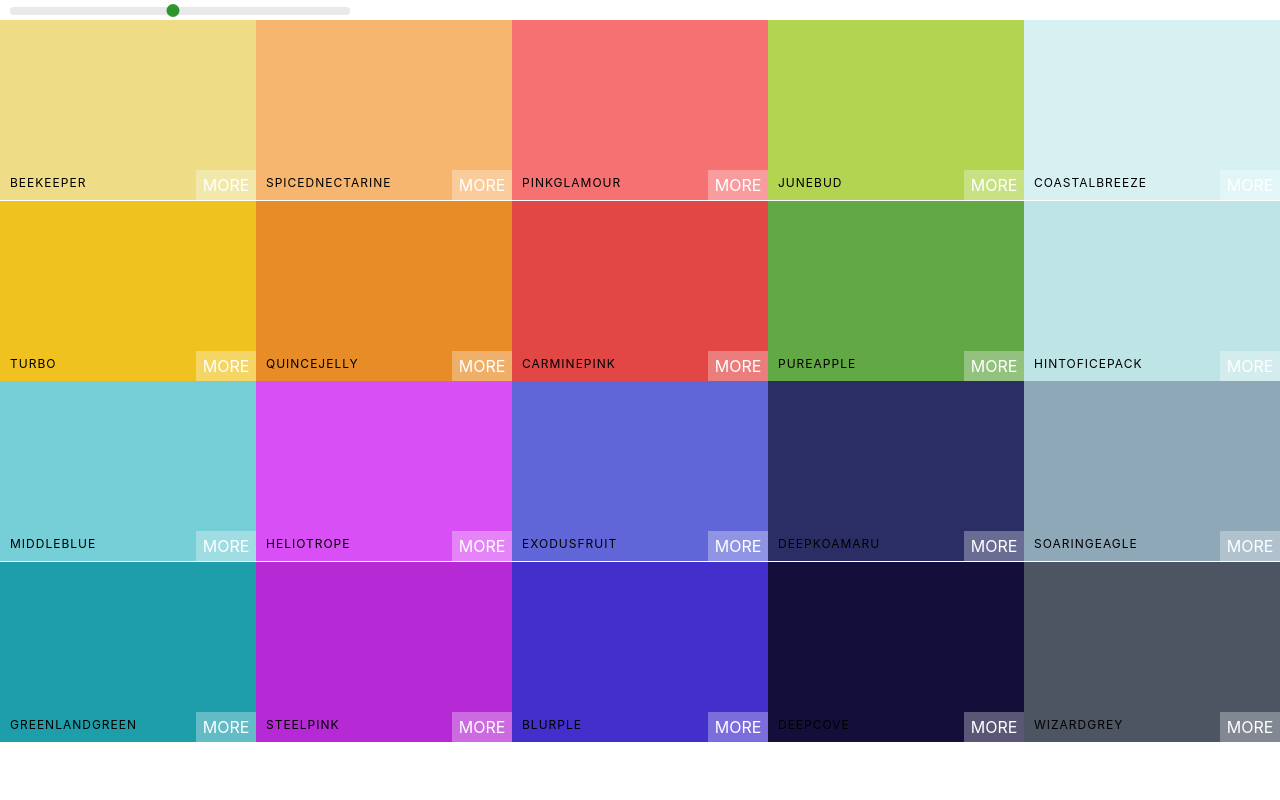
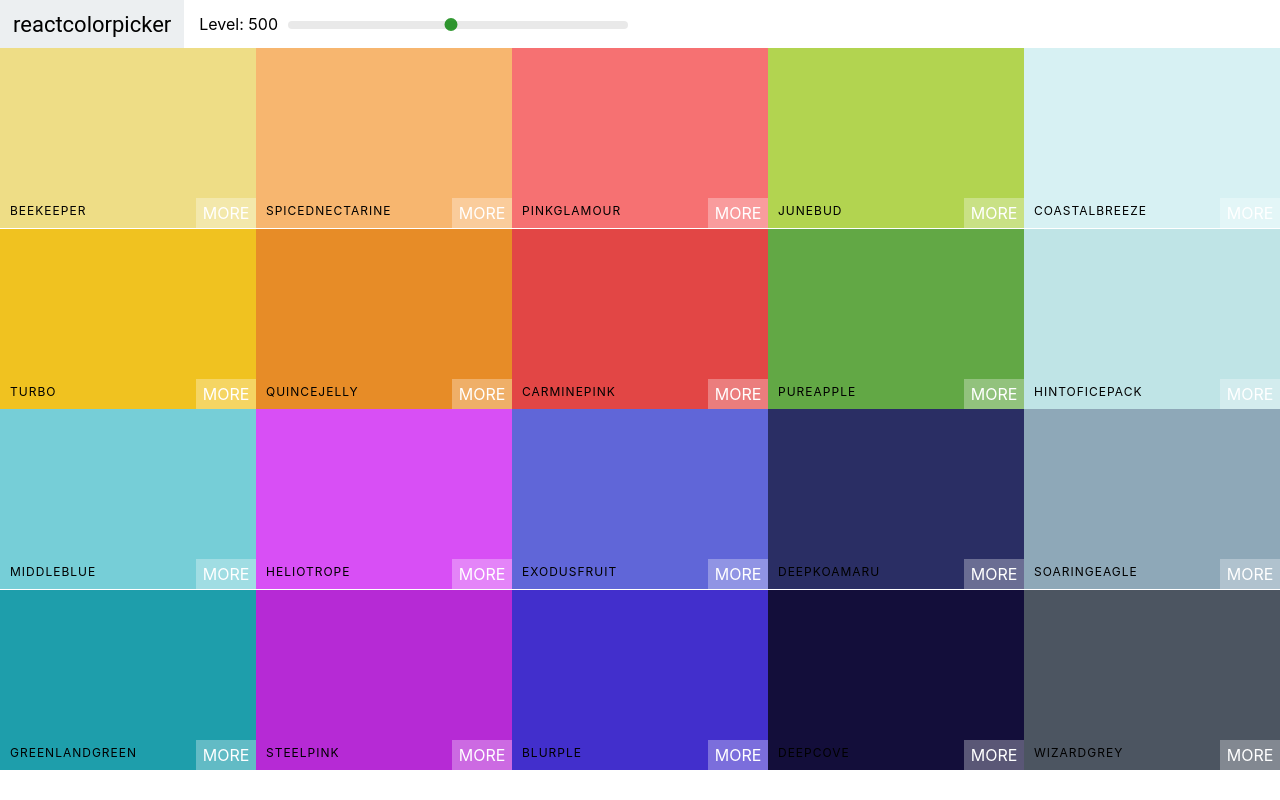
Before and after one commit to JuniorTavarez/color-app, a React (Create React App) app: page / in a window 1280 px wide. Built offline with nearby package versions, Linux system fonts and the light colour scheme.

Commit message:
navbar and font

```diff
--- /dev/null
+++ b/src/Navbar.css
@@ -0,0 +1,47 @@
+.Navbar{
+    display: flex;
+    align-items: center;
+    justify-content: flex-start;
+    height: 6vh;
+}
+.logo{
+    margin-right: 15px ;
+    padding: 0 13px;
+    font-size: 22px;
+    background-color: #eceff1;
+    font-family: Roboto;
+    height: 100%;
+    display: flex;
+    align-items: center;
+}
+.logo a{
+    text-decoration: none;
+    color: black;
+}
+.slider {
+    width: 340px;
+    margin: 0 10px;
+    display: inline-block;
+}
+
+.rc-slider-track {
+    background-color: transparent!important;
+}
+.rc-slider-rail {
+    height: 8px!important;
+}
+.rc-slider-handle,
+.rc-slider-handle:active,
+.rc-slider-handle:focus,
+.rc-slider-handle:hover
+{
+    background-color: green!important;
+    outline: none!important;
+    border: 2px solid green!important;
+    box-shadow: none!important;
+    width: 13px!important;
+    height: 13px!important;
+    margin-left: -7px!important;
+    margin-top: -3px!important;
+
+}
--- /dev/null
+++ b/src/Navbar.js
@@ -0,0 +1,30 @@
+import React, { Component } from 'react';
+import 'rc-slider/assets/index.css'
+import Slider from "rc-slider";
+import "./Navbar.css"
+
+class Navbar extends Component {
+    render() {
+        const {level, changeLevel} = this.props;
+        return (
+            <header className='Navbar'>
+            <div className='logo'>
+            <a href='#'>reactcolorpicker</a>
+            </div>
+            <div className="slider-container">
+            <span>Level: {level}</span>
+            <div className="slider">
+            <Slider
+                defaultValue={level}
+                min={100}
+                max={900}
+                step={100}
+                onAfterChange={changeLevel}/>
+            </div>
+            </div>
+            </header>
+        );
+    }
+}
+
+export default Navbar;
--- a/src/Palette.js
+++ b/src/Palette.js
@@ -1,8 +1,7 @@
 import React, {Component} from "react";
 import ColorBox from "./ColorBox";
-import 'rc-slider/assets/index.css'
 import './Palette.css'
-import Slider from "rc-slider";
+import Navbar from "./Navbar";
 
 
 export default class Palette extends Component {
@@ -22,10 +21,9 @@
          <ColorBox background={color.hex} name={color.id}/>
        ))
         return (
+
             <div className="Palette">
-            <div className="slider">
-            <Slider defaultValue={level} min={100} max={900} step={100} onAfterChange={this.changeLevel}/>
-            </div>
+            <Navbar level={level} changeLevel={this.changeLevel}/>
             {/*Navbar goes here */}
             <div className="Palette-colors"> {colorBoxes}</div>
              {/*Footer */}
```
